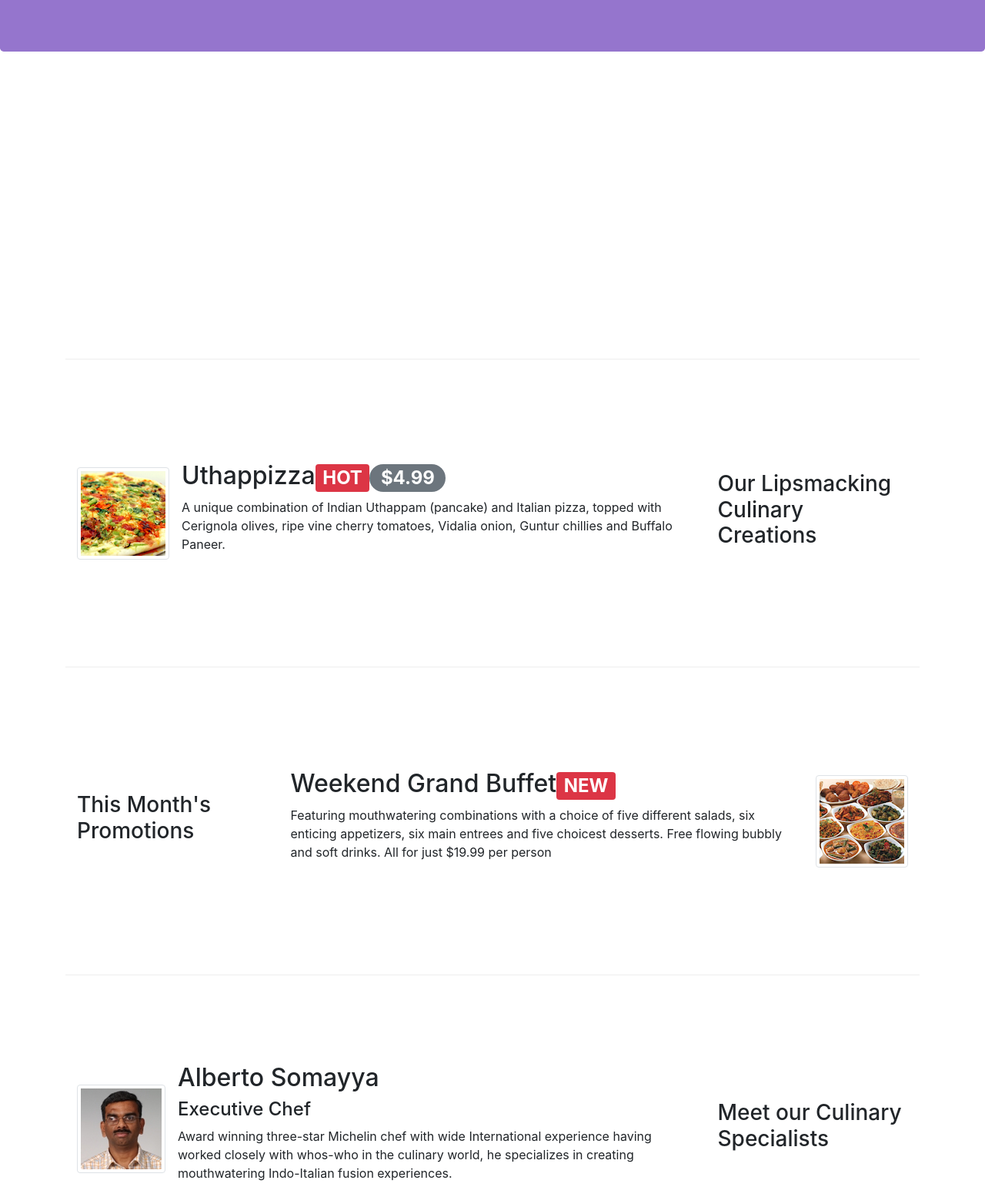
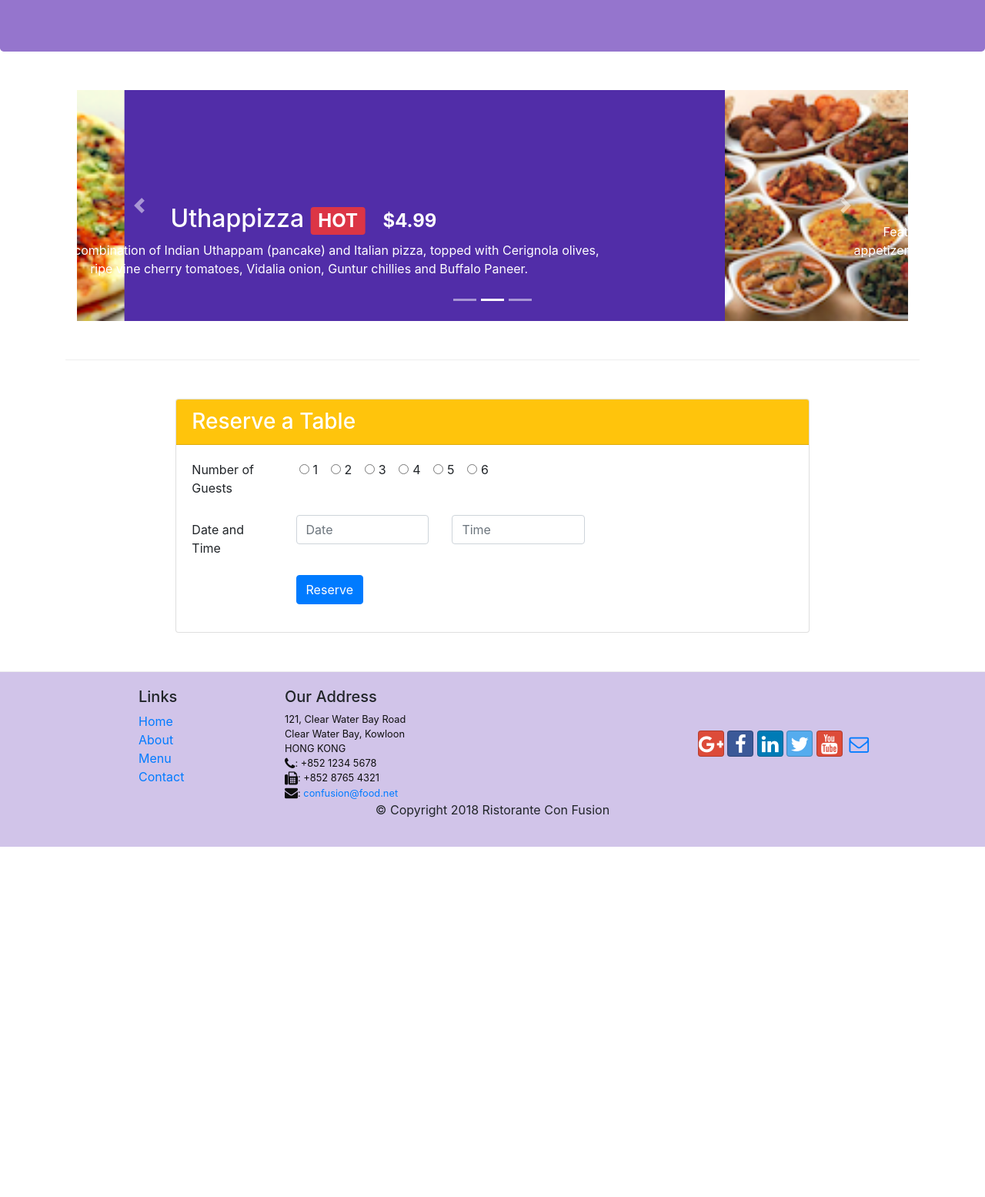
Before and after one commit to NishthaN/BootstrapPractice, a website: page index.html in a window 1280 px wide. Shown: the part 267-1822 px from the top of the page at 77% size. After the commit the page ends 1367 px from the top, so only its background shows below. Drawn offline with nearby package versions, Linux system fonts and the light colour scheme.

Commit message:
carousel

```diff
--- a/css/styles.css
+++ b/css/styles.css
@@ -47,3 +47,18 @@
         border-bottom: 1px solid #ddd;
         padding: 10px;
     }
+
+ .carousel {
+     background:#512DA8;
+ }
+
+ .carousel-item {
+   height: 300px;
+ }
+
+ .carousel-item img {
+     position: absolute;
+     top: 0;
+     left: 0;
+     min-height: 300px;
+ }
--- a/index.html
+++ b/index.html
@@ -100,58 +100,31 @@
         <div class="row row-content">
             <div class="col">
                 <div id="mycarousel" class="carousel slide" data-ride="carousel">
-
-                </div>
-            </div>
-        </div>
-
-        <div class = "row row-content align-items-center">
-            <div class="col-12 col-sm-4 order-sm-last col-md-3">
-                <h3>Our Lipsmacking Culinary Creations</h3>
-            </div>
-            <div class = "col col-sm order-sm-first col-md">
-                <div class="media">
-                    <img class="d-flex mr-3 img-thumbnail align-self-center"
+                    <div class="carousel-inner" role="listbox">
+                        <div class="carousel-item active">
+                            <img class="d-block img-fluid"
                                  src="img/uthappizza.png" alt="Uthappizza">
-                    <div class="media-body">
-                        <h2 class="mt-0">Uthappizza<span class="badge badge-danger"> HOT</span><span class="badge badge-pill badge-secondary"> $4.99</span></h2>
+                            <div class="carousel-caption d-none d-md-block">
+                                <h2>Uthappizza <span class="badge badge-danger">HOT</span> <span class="badge badge-pill badge-default">$4.99</span></h2>
                                 <p class="d-none d-sm-block">A unique combination of Indian Uthappam (pancake) and
                                     Italian pizza, topped with Cerignola olives, ripe vine
                                     cherry tomatoes, Vidalia onion, Guntur chillies and
                                     Buffalo Paneer.</p>
                             </div>
                         </div>
-            </div>
-        </div>
-
-
-        <div class = "row row-content align-items-center">
-            <div class="col-12 col-sm-4 col-md-3">
-                <h3>This Month's Promotions</h3>
-            </div>
-            <div class = "col col-sm col-md">
-                <div class = "media">
-
-                    <div class = "media-body">
+                        <div class="carousel-item">
+                            <img class = "d-block img-fluid"
+                                 src=" img/buffet.png" alt="Buffet">
+                            <div class ="carousel-caption d-none d-md-block">
                                 <h2>Weekend Grand Buffet<span class="badge badge-danger"> NEW</span></h2>
                                 <p class = "d-none d-sm-block">Featuring mouthwatering combinations with a choice of five different salads, six enticing appetizers, six main entrees and five choicest desserts. Free flowing bubbly and soft drinks. All for just $19.99 per person </p>
-                    </div>
-                    <img class = "d-flex ml-3 img-thumbnail align-self-center float-right"
-                         src=" img/buffet.png" alt="Buffet">
-                </div>
 
                             </div>
                         </div>
-
-        <div class = "row row-content align-items-center">
-            <div class="col-12 col-sm-4 order-sm-last col-md-3">
-                <h3>Meet our Culinary Specialists</h3>
-            </div>
-            <div class = "col col-sm order-sm-first col-md">
-                <div class="media">
-                    <img class="d-flex mr-3 img-thumbnail align-self-center"
+                        <div class="carousel-item">
+                            <img class = "d-block img-fluid"
                                  src="img/alberto.png" alt="Alberto Somayya">
-                    <div class="media-body">
+                            <div class="carousel-caption d-none d-md-block">
                                 <h2 class="mt-0">Alberto Somayya</h2>
                                 <h4>Executive Chef</h4>
                                 <p class="d-none d-sm-block">Award winning three-star Michelin chef with wide
@@ -159,6 +132,22 @@
                                     whos-who in the culinary world, he specializes in
                                     creating mouthwatering Indo-Italian fusion experiences.
                                 </p>
+                            </div>
+                        </div>
+
+                    </div>
+                    <ol class="carousel-indicators">
+                        <li data-target="#mycarousel" data-slide-to="0" class="active"></li>
+                        <li data-target="#mycarousel" data-slide-to="1"></li>
+                        <li data-target="#mycarousel" data-slide-to="2"></li>
+                    </ol>
+
+                <a class="carousel-control-prev" href="#mycarousel" role="button" data-slide="prev">
+                    <span class="carousel-control-prev-icon"></span>
+                </a>
+                <a class="carousel-control-next" href="#mycarousel" role="button" data-slide="next">
+                    <span class="carousel-control-next-icon"></span>
+                </a>
                 </div>
             </div>
         </div>
```
Lines whose indentation alone changed are shown as unchanged.
